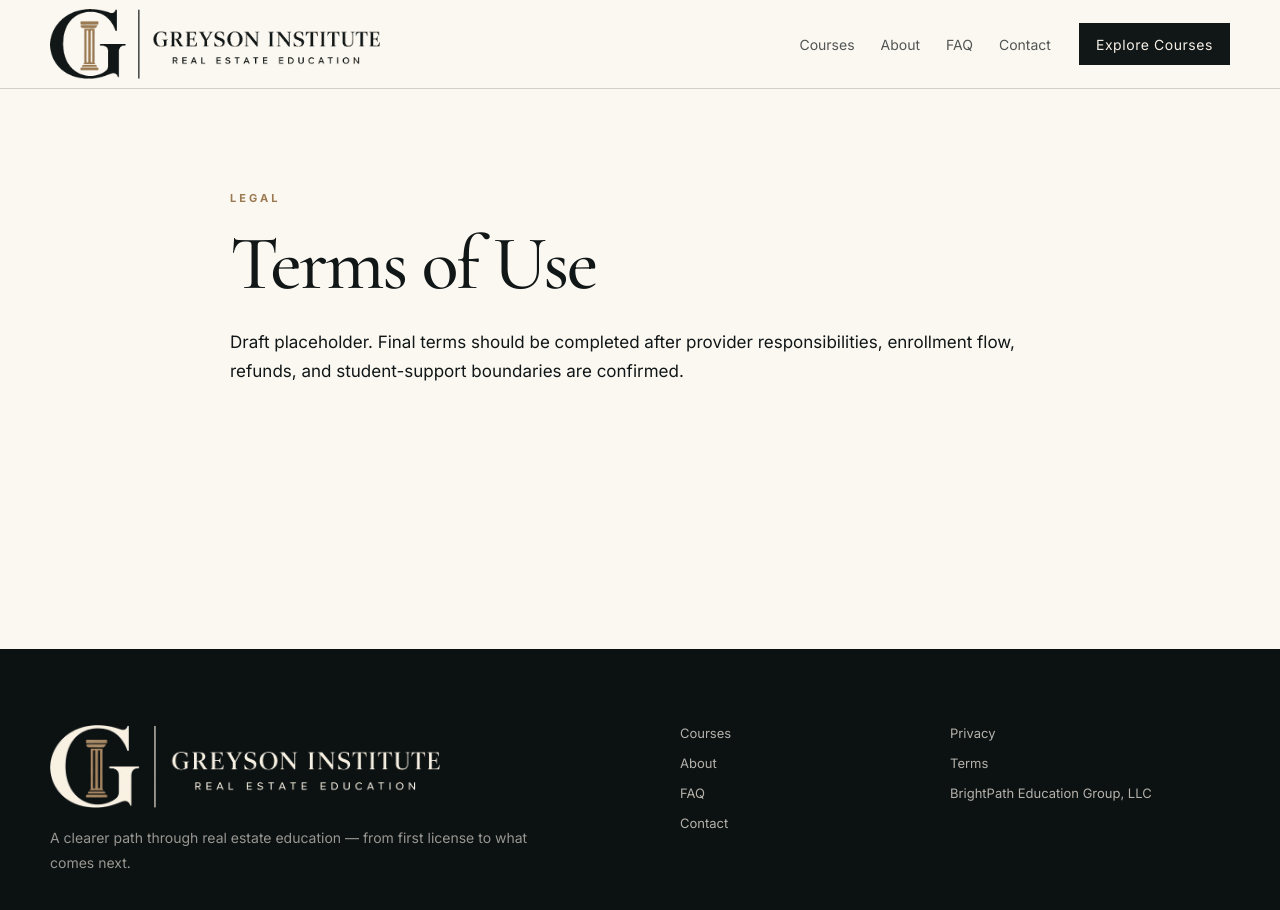
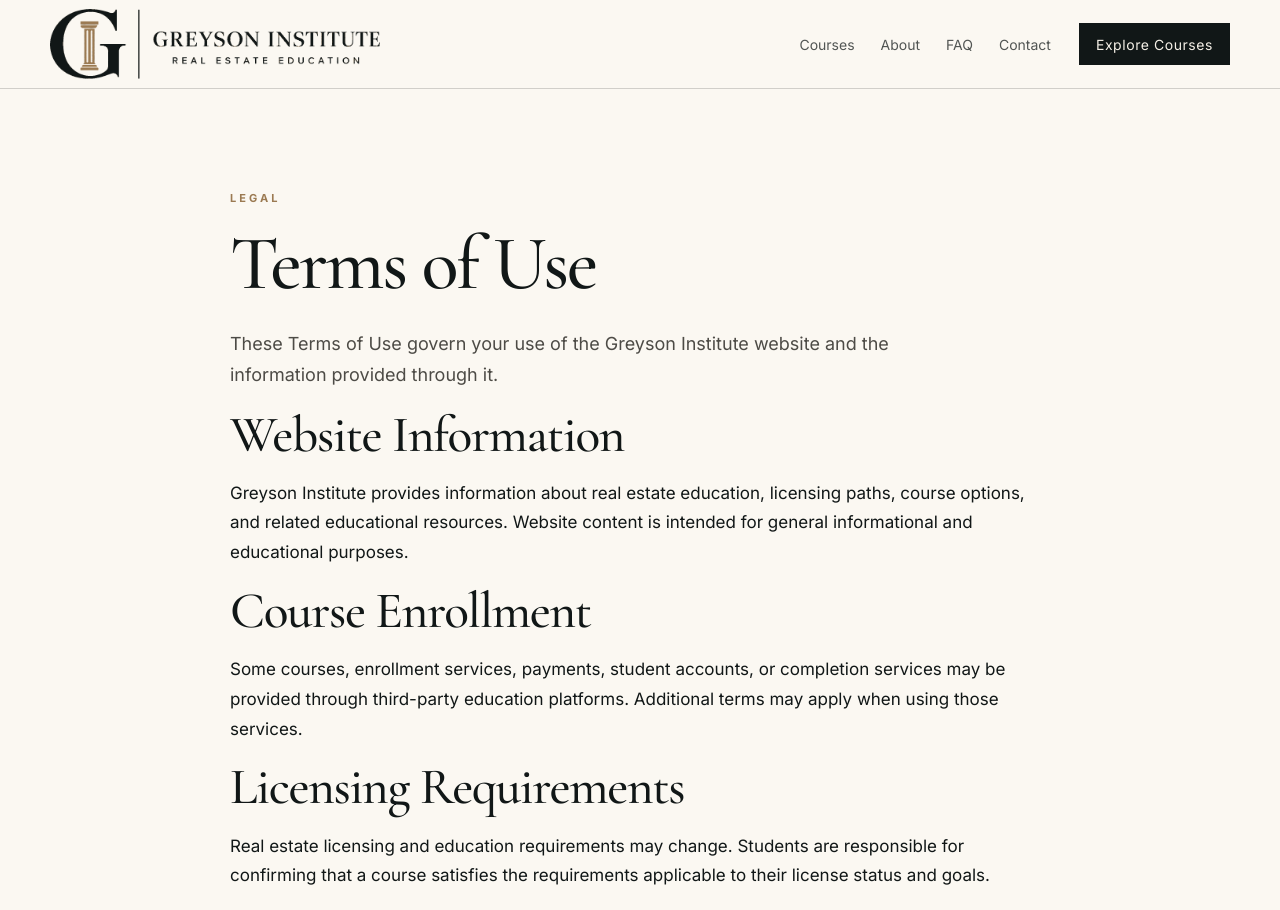
Before and after one commit to BrianLook/Greyson-Institute-Website, a Next.js app: page /terms in a window 1280 px wide. Shown: the top 910 px of the page. Built offline with nearby package versions, Linux system fonts and the light colour scheme.

Commit message:
Add Greyson Institute Terms of Use

```diff
--- a/app/terms/page.tsx
+++ b/app/terms/page.tsx
@@ -1,3 +1,99 @@
+import type { Metadata } from "next";
+
+export const metadata: Metadata = {
+  title: "Terms of Use",
+};
+
 export default function TermsPage() {
-  return <section className="page-hero"><div className="container narrow prose-card"><p className="eyebrow">LEGAL</p><h1>Terms of Use</h1><p>Draft placeholder. Final terms should be completed after provider responsibilities, enrollment flow, refunds, and student-support boundaries are confirmed.</p></div></section>;
+  return (
+    <section className="page-hero">
+      <div className="container narrow prose-card">
+        <p className="eyebrow">LEGAL</p>
+
+        <h1>Terms of Use</h1>
+
+        <p className="page-lead">
+          These Terms of Use govern your use of the Greyson Institute website
+          and the information provided through it.
+        </p>
+
+        <h2>Website Information</h2>
+
+        <p>
+          Greyson Institute provides information about real estate education,
+          licensing paths, course options, and related educational resources.
+          Website content is intended for general informational and
+          educational purposes.
+        </p>
+
+        <h2>Course Enrollment</h2>
+
+        <p>
+          Some courses, enrollment services, payments, student accounts, or
+          completion services may be provided through third-party education
+          platforms. Additional terms may apply when using those services.
+        </p>
+
+        <h2>Licensing Requirements</h2>
+
+        <p>
+          Real estate licensing and education requirements may change. Students
+          are responsible for confirming that a course satisfies the
+          requirements applicable to their license status and goals.
+        </p>
+
+        <h2>No Guarantee of Licensing or Exam Results</h2>
+
+        <p>
+          Completion of a course, study program, or exam-preparation resource
+          does not guarantee passage of a licensing examination, issuance of a
+          license, employment, income, or success in the real estate industry.
+        </p>
+
+        <h2>Third-Party Services</h2>
+
+        <p>
+          Greyson Institute may provide links to third-party websites or
+          platforms. Those services are governed by their own terms, policies,
+          and procedures. Greyson Institute is not responsible for the
+          availability or operation of third-party services.
+        </p>
+
+        <h2>Refunds and Course Policies</h2>
+
+        <p>
+          Refund, cancellation, access, completion, and student-support
+          policies may vary by course or provider. Applicable policies will be
+          displayed before enrollment or provided through the course platform.
+        </p>
+
+        <h2>Intellectual Property</h2>
+
+        <p>
+          Unless otherwise stated, the Greyson Institute name, branding,
+          website design, written content, and original materials are protected
+          by applicable intellectual property laws and may not be reproduced or
+          distributed without permission.
+        </p>
+
+        <h2>Changes to These Terms</h2>
+
+        <p>
+          Greyson Institute may update these Terms of Use as the website,
+          course offerings, enrollment systems, and services evolve.
+        </p>
+
+        <h2>Business Entity</h2>
+
+        <p>
+          Greyson Institute is operated by BrightPath Education Group, LLC.
+        </p>
+
+        <p className="muted">
+          These terms may be updated before course enrollment opens to reflect
+          final provider, payment, refund, and student-support arrangements.
+        </p>
+      </div>
+    </section>
+  );
 }
```
